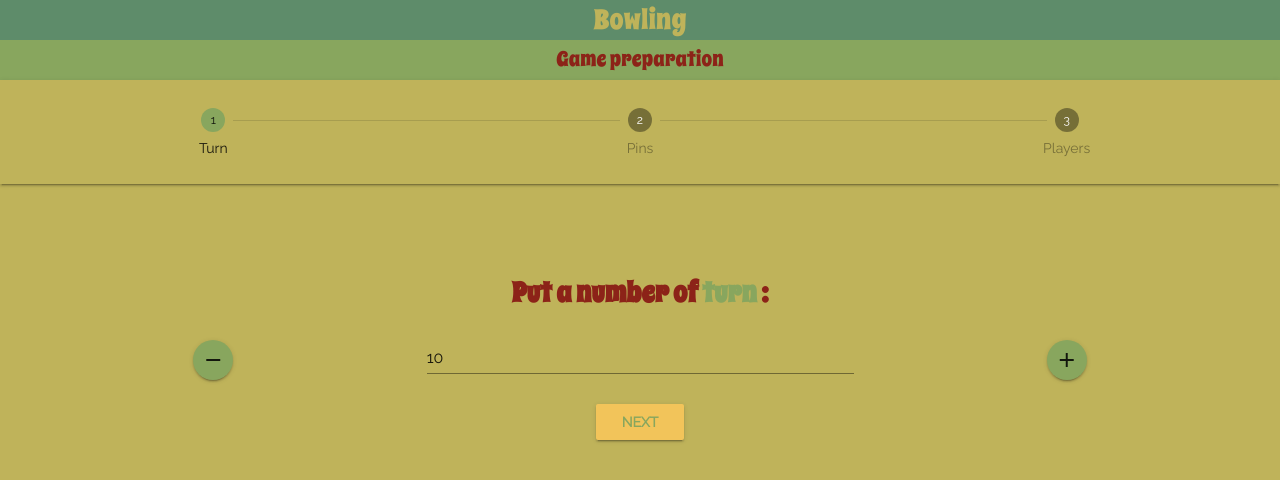
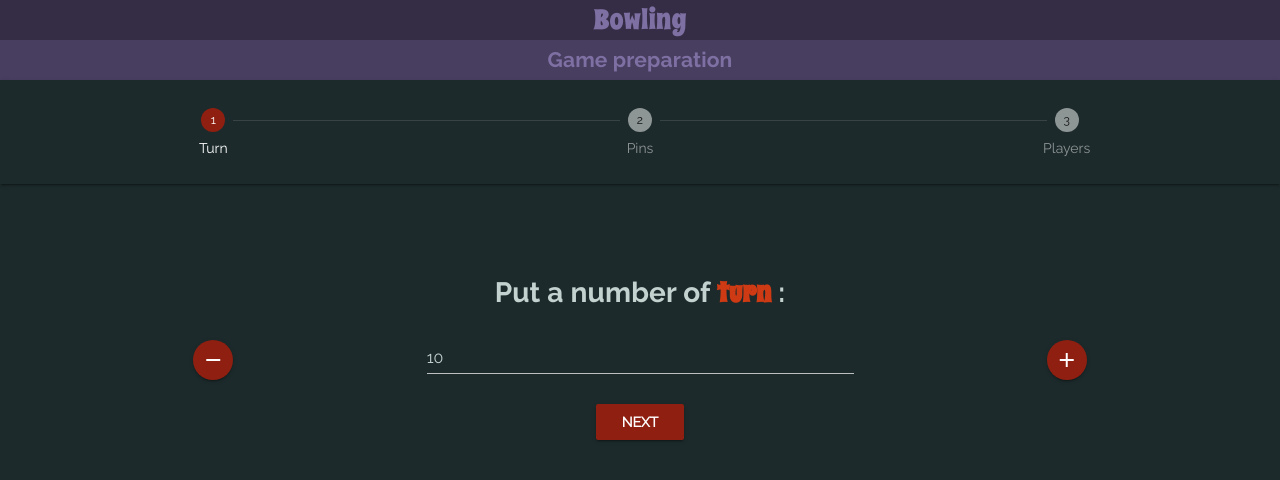
Before and after one commit to Horsemen-and-Women-of-the-Apocalypse/bowling, a Vue app: page / in a window 1280 px wide. Shown: the top 480 px of the page. Built offline with nearby package versions, Linux system fonts and the light colour scheme.

Commit message:
update style and colors for all components

```diff
--- a/src/App.vue
+++ b/src/App.vue
@@ -4,55 +4,17 @@
   </div>
 </template>
 
-<style lang="scss">
+<style>
 
-@font-face {
-  font-family: "SpicyRice-Regular";
-  src: url("./assets/font/SpicyRice-Regular.ttf");
-}
-
-@font-face {
-  font-family: "Raleway-Regular";
-  src: url("./assets/font/Raleway-Regular.ttf");
-}
-
-@font-face {
-  font-family: "Raleway-Bold";
-  src: url("./assets/font/Raleway-Bold.ttf");
-}
-
-@font-face {
-  font-family: "Raleway-ExtraBold";
-  src: url("./assets/font/Raleway-ExtraBold.ttf");
-}
 #app {
-  font-family: Avenir, Helvetica, Arial, sans-serif;
+  font-family: Raleway-Regular;
   -webkit-font-smoothing: antialiased;
   -moz-osx-font-smoothing: grayscale;
   text-align: center;
-  font-family: Raleway-Regular;
-  background-color: var(--cantaloupeSkin);
+  background-color: var(--darker);
+  height: 100vh;
 }
 
-.spicyRice {
-  font-family: SpicyRice-Regular;
-}
-
-.ralewayRegular {
-  font-family: SpicyRice-Regular;
-}
-
-.ralewayBold {
-  font-family: SpicyRice-Regular;
-}
-
-.ralewayExtraBold {
-  font-family: SpicyRice-Regular;
-}
-
-#app {
-  height: 100vh;
-}
 </style>
 
 <script>
--- a/src/assets/style/colors.scss
+++ b/src/assets/style/colors.scss
@@ -1,11 +1,16 @@
 //Color from https://colordesigner.io/?presentationMode=true#483E60-8F1F11-CE3A14-32423F-1C2A2B
 
 :root {
-    --eames: #8C2318;
-    --knoll: #5E8C6A;
-    --hansWegner: #88A65E;
-    --cantaloupeSkin: #BFB35A;
-    --vernerPanton: #F2C45A;
-    --playerListLight: rgba(94, 141, 106, 0.1);
-    --playerListDark: rgb(136, 166, 94, 0.4);
+    --text: #C3D2CF;
+    --primary: #8F1F11;
+    --primaryLighter: #B92816;
+    --accent: #CE3A14;
+    --secondary: #483E60;
+    --secondaryDarker: #352D46;
+    --secondaryLighter: #7F70A3;
+    --darkLighterPlus: #6B8D86;
+    --darkLighter: #3D514D;
+    --darkOdd: #2B3937;
+    --dark: #32423F;
+    --darker: #1C2A2B;
 }
--- /dev/null
+++ b/src/assets/style/style.scss
@@ -0,0 +1,56 @@
+// Define font
+
+@font-face {
+    font-family: "SpicyRice-Regular";
+    src: url("../font/SpicyRice-Regular.ttf");
+}
+
+@font-face {
+    font-family: "Raleway-Regular";
+    src: url("../font/Raleway-Regular.ttf");
+}
+
+@font-face {
+    font-family: "Raleway-Bold";
+    src: url("../font/Raleway-Bold.ttf");
+}
+
+@font-face {
+    font-family: "Raleway-ExtraBold";
+    src: url("../font/Raleway-ExtraBold.ttf");
+}
+
+.spicyRice {
+    font-family: SpicyRice-Regular !important;
+}
+
+.ralewayRegular {
+    font-family: Raleway-Regular !important;
+}
+
+.ralewayBold {
+    font-family: Raleway-Bold !important;
+}
+
+.ralewayExtraBold {
+    font-family: Raleway-ExtraBold !important;
+}
+
+.md-input {
+    -webkit-text-fill-color: var(--text) !important;
+    @extend .ralewayRegular
+}
+
+.names {
+    color: var(--text);
+    @extend .ralewayBold
+}
+
+.names > span {
+    color: var(--accent) !important;
+    @extend .spicyRice
+}
+
+input::-webkit-outer-spin-button, input::-webkit-inner-spin-button { /* Chrome, Safari, Edge, Opera support */
+    -webkit-appearance: none;
+  }
--- a/src/assets/style/theme.scss
+++ b/src/assets/style/theme.scss
@@ -1,8 +1,9 @@
 @import "~vue-material/dist/theme/engine";
 
 @include md-register-theme("default", (
-  primary: #88A65E,
-  accent: #5E8C6A
+  primary: #8F1F11,
+  accent: #CE3A14,
+  theme: dark
 ));
 
 @import "~vue-material/dist/theme/all";
--- a/src/components/GamePrepHeader.vue
+++ b/src/components/GamePrepHeader.vue
@@ -1,7 +1,7 @@
 <template>
   <div class="gameprepheader">
     <div class="spicyRice" id="title">{{ $t('gameprepheader.title')}}</div>
-    <div class="ralewayExtraBold" id="gamePrep">{{ $t('gameprepheader.prep')}}</div>
+    <div class="ralewayBold" id="gamePrep">{{ $t('gameprepheader.prep')}}</div>
   </div>
 </template>
 
@@ -12,9 +12,9 @@
 #title{
   width: 100%;
   height: 50%;
-  background-color: var(--knoll);
+  background-color: var(--secondaryDarker);
   font-size: 2em;
-  color: var(--cantaloupeSkin);
+  color: var(--secondaryLighter);
   display: flex;
   align-items: center;
   justify-content: center;
@@ -22,8 +22,8 @@
 #gamePrep{
   width: 100%;
   height: 50%;
-  background-color: var(--hansWegner);
-  color: var(--eames);
+  background-color: var(--secondary);
+  color: var(--secondaryLighter);
   font-size: 1.5em;
   display: flex;
   align-items: center;
--- a/src/components/Pins.vue
+++ b/src/components/Pins.vue
@@ -1,7 +1,7 @@
 <template>
   <div class="pins">
     <div class='spacing md-alignment-center-center'>
-      <h1 class='names'>{{ $t('pins.title') }} <span class="hansWegner spicyRice">{{$t('pins.pins')}}</span> :</h1>
+      <h1 class='names'>{{ $t('pins.title') }} <span>{{$t('pins.pins')}}</span> :</h1>
     </div>
     <div class="md-layout md-alignment-center-center">
       <div class="md-layout-item">
@@ -24,24 +24,21 @@
 </template>
 
 <style scoped>
-.names {
-  color: var(--eames);
-}
-.spacing {
-  padding-top: 5%;
-}
-.hansWegner {
-  color: var(--hansWegner);
-}
 
 .pins {
   height: 100%;
 }
+
+.spacing {
+  padding-top: 5%;
+}
+
 @media only screen and (max-device-width: 480px) {
   .pins {
       font-size: 1em;
   }
 }
+
 input::-webkit-outer-spin-button, input::-webkit-inner-spin-button { /* Chrome, Safari, Edge, Opera support */
   -webkit-appearance: none;
 }
--- a/src/components/PlayerListCreator.vue
+++ b/src/components/PlayerListCreator.vue
@@ -1,7 +1,7 @@
 <template>
   <div id="PlayerListCreator">
     <div id="title">
-      <h1>
+      <h1 class="names">
         {{ $t("playerListCreator.title1_1") }}
         <span>{{ $t("playerListCreator.title1_2") }}</span> ?
       </h1>
@@ -15,7 +15,7 @@
         v-model="players"
         handle=".draggable"
         ghostClass="ghost"
-        animation=200
+        animation="200"
       >
         <div
           class="player"
@@ -23,12 +23,12 @@
           :key="i"
           :id="'player_' + (i + 1)"
         >
-          <div
-          class="draggable"
-          >
-            <md-icon class="dragIcon">drag_indicator </md-icon>
+          <div class="draggable">
+            <md-icon class="dragIcon md-accent">drag_indicator </md-icon>
             <div
-              :class="'name ' + (newPlayerName === player.getName() ? 'red' : '')"
+              :class="
+                'name ' + (newPlayerName === player.getName() ? 'red' : '')
+              "
             >
               {{ i + 1 + " : " + player.getName() }}
             </div>
@@ -46,7 +46,11 @@
       <!-- Add player line -->
       <form class="player add" @submit.prevent="">
         <md-field class="name">
-          <md-input type="text" name="newPlayerName" v-model="newPlayerName"></md-input>
+          <md-input
+            type="text"
+            name="newPlayerName"
+            v-model="newPlayerName"
+          ></md-input>
         </md-field>
         <div class="addBtn">
           <md-button
@@ -81,8 +85,7 @@ export default {
       // Add a new player object to the player list
       if (
         this.newPlayerName.length > 0 &&
-        this.players.find((p) => p.getName() === this.newPlayerName) ===
-          undefined
+        this.players.find(p => p.getName() === this.newPlayerName) === undefined
       ) {
         // check for duplicates
         this.players.push(new Player(this.newPlayerName))
@@ -119,17 +122,17 @@ export default {
   text-align: left;
 }
 #title h1 {
-  color: var(--eames);
   margin-bottom: 0px;
 }
-#title h1 span {
-  color: var(--hansWenger);
+
+#title h2 {
+  font-size: 1em;
+  margin-top: 1vh;
+  font-weight: 100;
 }
-#title h2 {
-  color: var(--eames);
-  font-size: 1em;
-  margin-top: 0px;
-  font-weight: 100;
+
+#addPlayerBtn {
+  background-color: var(--secondaryLighter) !important;
 }
 
 .ghost {
@@ -144,27 +147,26 @@ export default {
   align-items: center;
 }
 .player:nth-child(n) {
-  background-color: var(--playerListLight);
+  background-color: var(--darkOdd);
 }
 .player:nth-child(2n) {
-  background-color: var(--playerListDark);
+  background-color: var(--dark);
 }
 
 .player .draggable {
   cursor: move;
   display: flex;
   overflow: hidden;
-  flex:1;
+  flex: 1;
 }
-.player .dragIcon {
-  color: var(--knoll) !important;
-}
+
 .player .name {
-  flex:1;
+  flex: 1;
   margin-left: 4%;
   user-select: none;
 
   /* Text: */
+  color: var(--text);
   text-align: left;
   font-size: 1.5em;
   overflow: hidden;
@@ -172,11 +174,11 @@ export default {
   text-overflow: ellipsis;
 }
 .player .name.red {
-  color: red;
+  color: var(--accent);
   font-weight: bold;
 }
 .player.add {
-  background-color: var(--vernerPanton);
+  background-color: var(--darkLighter);
 }
 
 /* Buttons */
--- a/src/components/Turn.vue
+++ b/src/components/Turn.vue
@@ -1,7 +1,7 @@
 <template>
   <div class="turn">
     <div class='spacing md-alignment-center-center'>
-      <h1 class='eames ralewayExtraBold'>{{ $t('turn.title') }} <span class="hansWegner spicyRice">{{$t('turn.turn')}}</span> :</h1>
+      <h1 class='names'>{{ $t('turn.title') }} <span>{{$t('turn.turn')}}</span> :</h1>
     </div>
     <div class="md-layout md-alignment-center-center">
       <div class="md-layout-item">
@@ -25,19 +25,14 @@
 
 <style scoped>
 
-.eames {
-  color: var(--eames);
+.turn {
+  height: 100%;
 }
+
 .spacing {
   padding-top: 5%;
 }
-.hansWegner {
-  color: var(--hansWegner);
-}
 
-.turn {
-  height: 100%;
-}
 @media only screen and (max-device-width: 480px) {
   .turn {
       font-size: 1em;
--- a/src/main.js
+++ b/src/main.js
@@ -9,6 +9,7 @@ import 'vue-material/dist/vue-material.min.css'
 
 import './assets/style/theme.scss'
 import './assets/style/colors.scss'
+import './assets/style/style.scss'
 
 import lang from './assets/lang'
 
--- a/src/views/GamePreparation.vue
+++ b/src/views/GamePreparation.vue
@@ -8,7 +8,7 @@
         <Turn ref="turn" />
         <md-button
           name="firstBtnValidate"
-          class="md-raised next"
+          class="md-raised next md-raised md-primary"
           @click="setDone('first', 'second')"
           >{{ $t("gamepreparation.continue") }}</md-button
         >
@@ -18,7 +18,7 @@
         <Pins ref="pins" />
         <md-button
           name="secondBtnValidate"
-          class="md-raised next"
+          class="md-raised next md-raised md-primary"
           @click="setDone('second', 'third')"
           >{{ $t("gamepreparation.continue") }}</md-button
         >
@@ -29,7 +29,7 @@
         <md-button
           name="thirdBtnValidate"
           :disabled="players.length == 0"
-          class="md-raised next"
+          class="md-raised next md-raised md-primary"
           @click="createGameParam()"
           >{{ $t("gamepreparation.play") }}</md-button
         >
@@ -58,7 +58,7 @@
   margin: 0px;
 }
 .md-steppers {
-  background-color: var(--cantaloupeSkin) !important;
+  background-color: var(--darker) !important;
   min-height: 90vh;
 }
 .md-stepper {
@@ -66,8 +66,6 @@
   padding-right: 0px;
 }
 .next {
-  background-color: var(--vernerPanton) !important;
-  color: var(--hansWegner) !important;
   font-weight: bold;
 }
 #nav {
```
